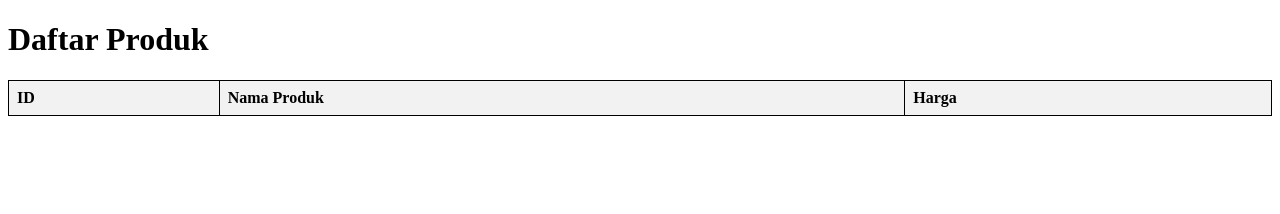
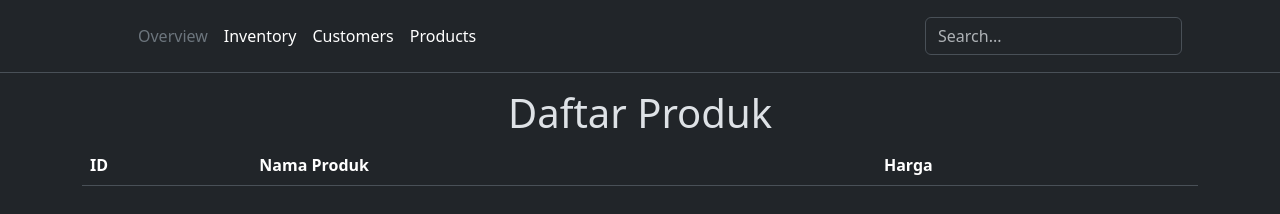
Before and after one commit to naozuru/MarketingSpreadsheetDatabase, a plain HTML site: page index.html in a window 1280 px wide. Drawn offline with nearby package versions, Linux system fonts and the light colour scheme; no server answers.

Commit message:
update tampilan

```diff
--- a/index.html
+++ b/index.html
@@ -1,27 +1,93 @@
 <!DOCTYPE html>
 <html lang="en">
   <head>
-    <meta charset="UTF-8" />
-    <meta name="viewport" content="width=device-width, initial-scale=1.0" />
-
-    <link rel="stylesheet" href="styles.css" />
+    <meta charset="utf-8" />
+    <meta name="viewport" content="width=device-width, initial-scale=1" />
+    <title>Bootstrap demo</title>
+    <link
+      href="https://cdn.jsdelivr.net/npm/bootstrap@5.3.3/dist/css/bootstrap.min.css"
+      rel="stylesheet"
+      integrity="sha384-QWTKZyjpPEjISv5WaRU9OFeRpok6YctnYmDr5pNlyT2bRjXh0JMhjY6hW+ALEwIH"
+      crossorigin="anonymous"
+    />
     <title>Penjualan Produk</title>
   </head>
-  <body>
-    <h1>Daftar Produk</h1>
-    <table>
+  <body data-bs-theme="dark">
+    <div>
+    <header class="p-3 mb-3 border-bottom bg-dark">
+      <div class="container">
+        <div
+          class="d-flex flex-wrap align-items-center justify-content-center justify-content-lg-start"
+        >
+          <a
+            href="/"
+            class="d-flex align-items-center mb-2 mb-lg-0 link-body-emphasis text-decoration-none"
+          >
+            <svg
+              class="bi me-2"
+              width="40"
+              height="32"
+              role="img"
+              aria-label="Bootstrap"
+            >
+              <use xlink:href="#bootstrap" />
+            </svg>
+          </a>
+
+          <ul
+            class="nav col-12 col-lg-auto me-lg-auto mb-2 justify-content-center mb-md-0"
+          >
+            <li>
+              <a href="#" class="nav-link px-2 link-secondary">Overview</a>
+            </li>
+            <li>
+              <a href="#" class="nav-link px-2 link-body-emphasis">Inventory</a>
+            </li>
+            <li>
+              <a href="#" class="nav-link px-2 link-body-emphasis">Customers</a>
+            </li>
+            <li>
+              <a href="#" class="nav-link px-2 link-body-emphasis">Products</a>
+            </li>
+          </ul>
+
+          <form class="col-12 col-lg-auto mb-3 mb-lg-0 me-lg-3" role="search">
+            <input
+              type="search"
+              class="form-control"
+              placeholder="Search..."
+              aria-label="Search"
+            />
+          </form>
+
+
+        </div>
+      </div>
+    </header>
+  </div>
+
+    <div class="container" >
+      <div class="d-flex justify-content-center">
+        <h1 class="font-bold">Daftar Produk</h1>
+      </div>
+
+      <div>
+        <table class="table">
           <thead>
             <tr>
-          <th>ID</th>
-          <th>Nama Produk</th>
-          <th>Harga</th>
+              <th scope="col">ID</th>
+              <th scope="col">Nama Produk</th>
+              <th scope="col">Harga</th>
             </tr>
           </thead>
           <tbody id="data-penjualan">
             <!-- Data akan ditambahkan di sini oleh JavaScript -->
           </tbody>
         </table>
+      </div>
+    </div>
+    <script type="text/javascript" src="script.js"></script>
+    <script src="https://cdn.jsdelivr.net/npm/bootstrap@5.3.3/dist/js/bootstrap.bundle.min.js" integrity="sha384-YvpcrYf0tY3lHB60NNkmXc5s9fDVZLESaAA55NDzOxhy9GkcIdslK1eN7N6jIeHz" crossorigin="anonymous"></script>
 
-    <script type="text/javascript" src="script.js"></script>
   </body>
 </html>
--- a/script.js
+++ b/script.js
@@ -8,9 +8,9 @@
     data.forEach((item) => {
       const row = document.createElement("tr");
       row.innerHTML = `
-            <td>${item.id}</td>
-            <td>${item.nama}</td>
-            <td>${item.harga}</td>
+            <td scope="row">${item.id}</td>
+            <td scope="row">${item.nama}</td>
+            <td scope="row">${item.harga}</td>
           `;
       tableBody.appendChild(row);
     });
```
Lines whose indentation alone changed are shown as unchanged.
